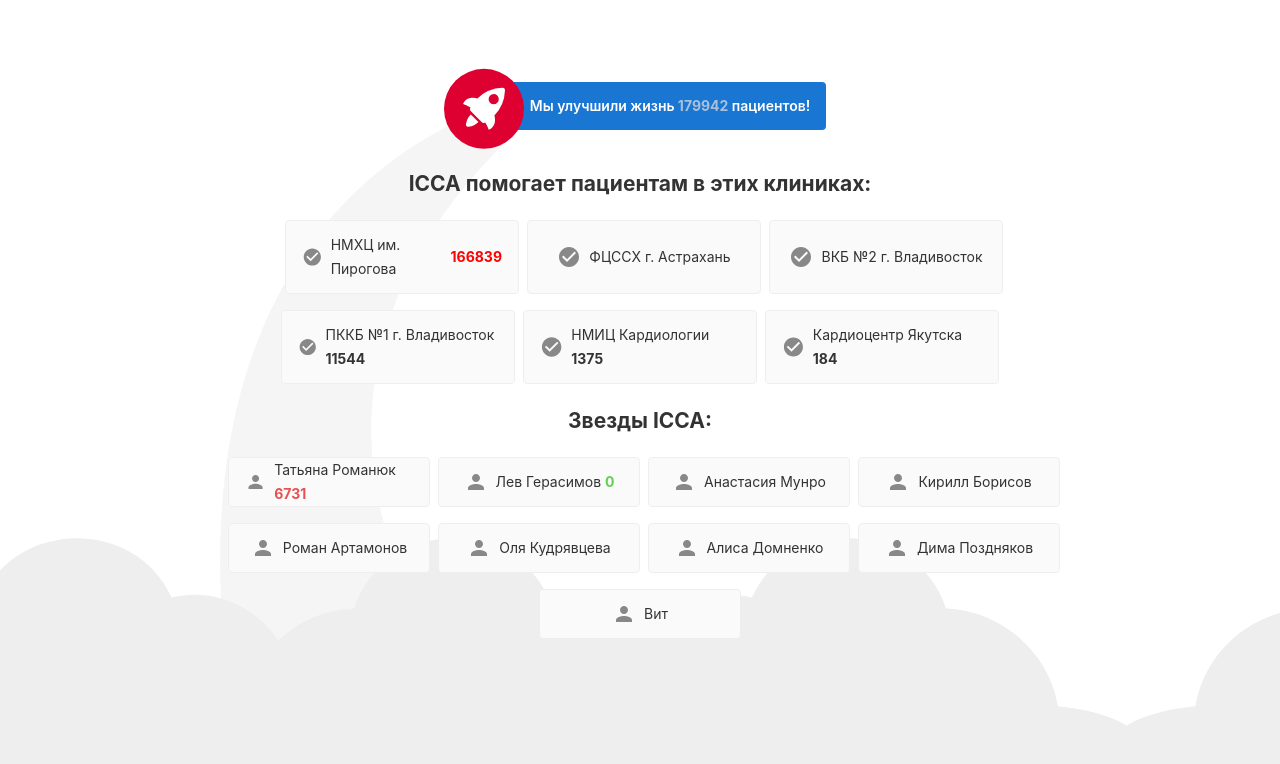
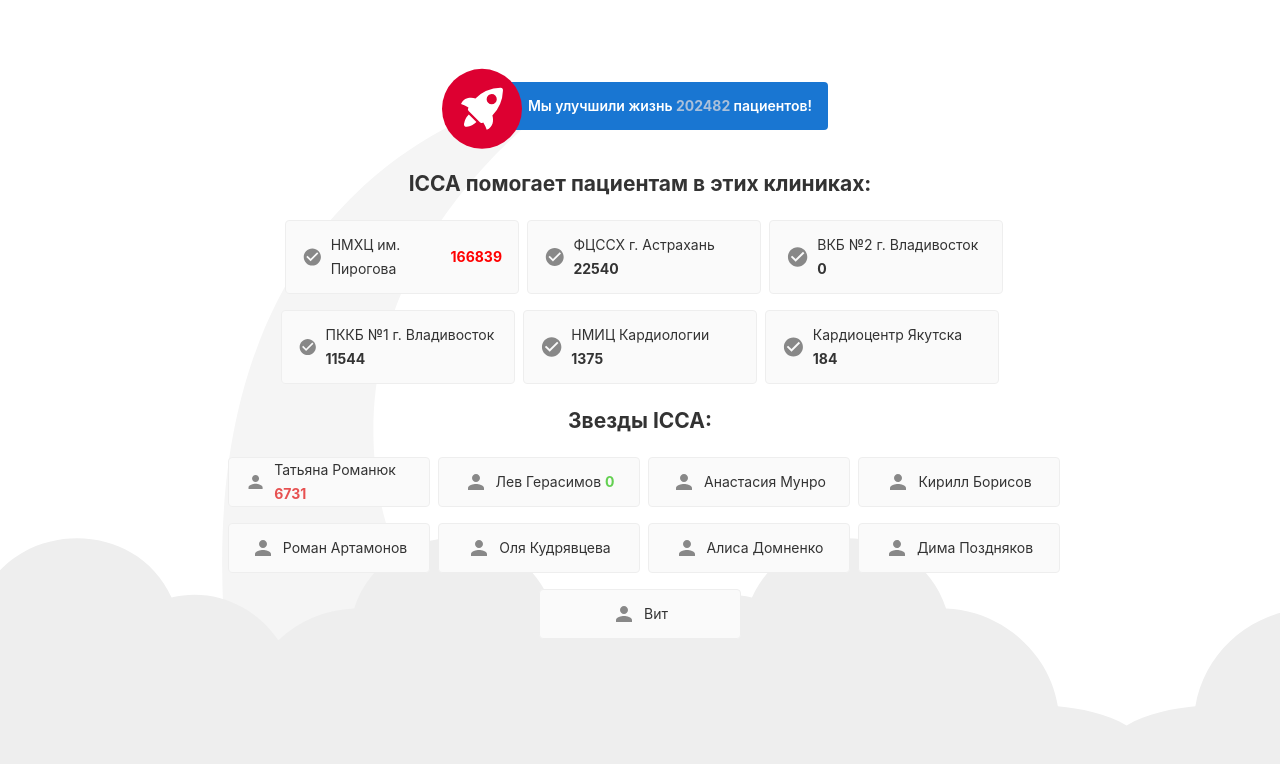
Before and after one commit to vk74/counter, an Angular app: page / in a window 1280 px wide. Shown: the top 764 px of the page. Built offline with nearby package versions, Linux system fonts and the light colour scheme.

Commit message:
added VKB and FCSSH

```diff
--- a/src/app/app.component.html
+++ b/src/app/app.component.html
@@ -41,17 +41,16 @@
       <svg class="material-icons" xmlns="http://www.w3.org/2000/svg" width="24" height="24" viewBox="0 0 24 24"><path d="M12 2C6.48 2 2 6.48 2 12s4.48 10 10 10 10-4.48 10-10S17.52 2 12 2zm-2 15l-5-5 1.41-1.41L10 14.17l7.59-7.59L19 8l-9 9z"/></svg>
       <p>НМХЦ им. Пирогова</p><br>
       <p style="color:red"><b>{{ PirogovPatientsTotal }}</b></p>
-      <!-- <span>НМХЦ им. Пирогова</span> -->
     </a>
 
     <a class="card" target="_blank" rel="noopener" href="https://astra-cardio.ru/">
       <svg class="material-icons" xmlns="http://www.w3.org/2000/svg" width="24" height="24" viewBox="0 0 24 24"><path d="M12 2C6.48 2 2 6.48 2 12s4.48 10 10 10 10-4.48 10-10S17.52 2 12 2zm-2 15l-5-5 1.41-1.41L10 14.17l7.59-7.59L19 8l-9 9z"/></svg>
-      <span>ФЦССХ г. Астрахань</span>
+      <span>ФЦССХ г. Астрахань <b>{{ FCSSHpatientsTotal }}</b></span>
     </a>
 
     <a class="card" target="_blank" rel="noopener" href="https://vkb2.ru/">
       <svg class="material-icons" xmlns="http://www.w3.org/2000/svg" width="24" height="24" viewBox="0 0 24 24"><path d="M12 2C6.48 2 2 6.48 2 12s4.48 10 10 10 10-4.48 10-10S17.52 2 12 2zm-2 15l-5-5 1.41-1.41L10 14.17l7.59-7.59L19 8l-9 9z"/></svg>
-      <span>ВКБ №2 г. Владивосток</span>
+      <span>ВКБ №2 г. Владивосток <b>{{ VKB2patientsTotal }}</b></span>
     </a>
 
     <a class="card" target="_blank" rel="noopener" href="https://pkkb1.ru/">
--- a/src/app/app.component.ts
+++ b/src/app/app.component.ts
@@ -13,7 +13,6 @@ export class AppComponent {
 
 //stats for clinics
 /* ПККБ: 13.02.2023, 11559 patients *//* НМХЦ Пирогова 13.02.2023, 102870 *//* НМИЦ Мясникова 14.02.2023, 1384 *//* Yakutsk 15.02.2023, 193 */
-/* ФЦССХ Астрахани 15.02.2023,  *//* ВКБ2 15.02.2023,  */
 
   PKKBpatientsPerDay = 7.52;
   PKKBstartDate = new Date("12/01/2018");
@@ -27,18 +26,21 @@ export class AppComponent {
   YakutskPatientsPerDay: number = 2.92;
   YakutskStartDate = new Date("12/12/2022");
 
-  FCSSHpatientsPerDay: number = 0;
+  FCSSHpatientsPerDay: number = 10;
+  FCSSHstartDate = new Date("12/12/2016");
 
   VKB2patientsPerDay: number = 0;
-  VKB2startDate = new Date("09/01/2020");
+  VKB2startDate = new Date("01/01/2020");
 
 //count for clinics
   PKKBpatientsTotal = this.countTotalNumberOfPatientsToDate(this.PKKBpatientsPerDay, this.PKKBstartDate);
   PirogovPatientsTotal = this.countTotalNumberOfPatientsToDate(this.PirogovPatientsPerDay, this.PirogovStartDate);
   NMITSpatientsTotal = this.countTotalNumberOfPatientsToDate(this.NMITSpatientsPerDay, this.NMITSstartDate);
   YakutskPatientsTotal = this.countTotalNumberOfPatientsToDate(this.YakutskPatientsPerDay, this.YakutskStartDate);
+  FCSSHpatientsTotal = this.countTotalNumberOfPatientsToDate(this.FCSSHpatientsPerDay, this.FCSSHstartDate);
+  VKB2patientsTotal = this.countTotalNumberOfPatientsToDate(this.VKB2patientsPerDay, this.VKB2startDate);
 
-  mainCounter = Math.ceil(this.PKKBpatientsTotal + this.PirogovPatientsTotal + this.NMITSpatientsTotal + this.YakutskPatientsTotal)
+  mainCounter = Math.ceil(this.PKKBpatientsTotal + this.PirogovPatientsTotal + this.NMITSpatientsTotal + this.YakutskPatientsTotal + this.FCSSHpatientsTotal + this.VKB2patientsTotal)
 
 //stats for employees
   TatyanaStartDate = new Date("03/10/2020");
```
